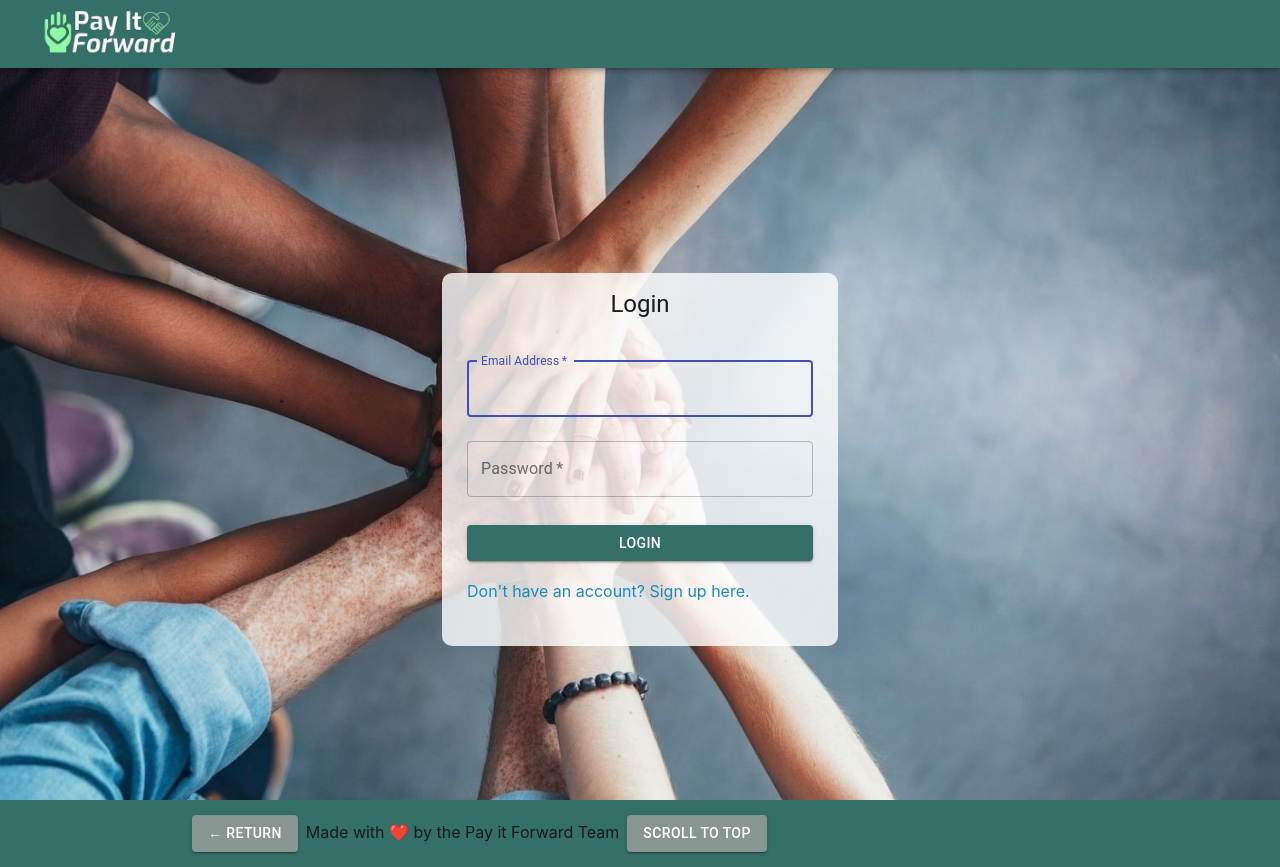
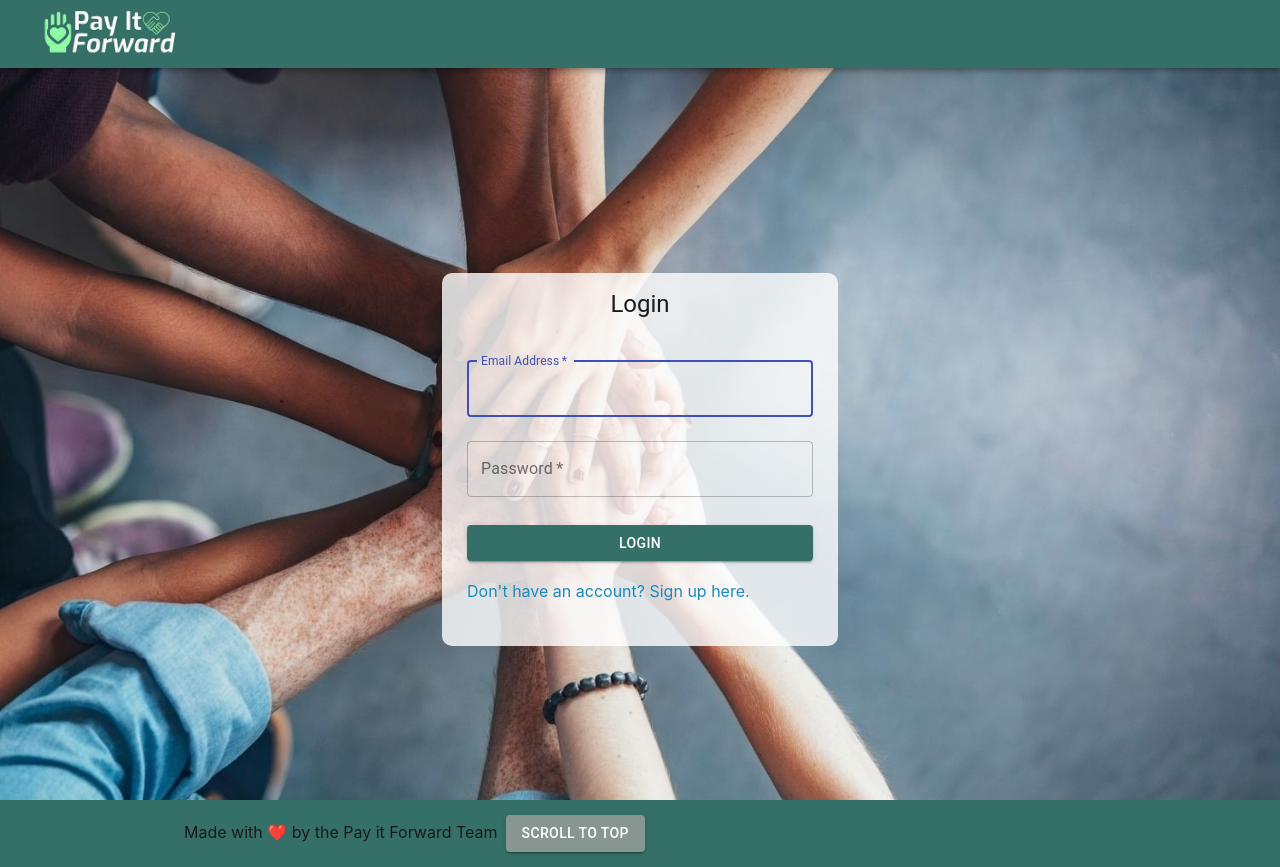
Before and after one commit to chandraucb/payitforward, a React (Create React App) app in the folder client/: page /Project in a window 1280 px wide. Built offline with nearby package versions, Linux system fonts and the light colour scheme.

Commit message:
removed return button bc its buggy

```diff
--- a/client/src/components/Footer/index.js
+++ b/client/src/components/Footer/index.js
@@ -19,13 +19,6 @@ const useStyles = makeStyles((theme) => ({
 
 const Footer = () => {
   const classes = useStyles();
-  const location = useLocation();
-  const navigate = useNavigate();
-
-  const handleReturn = () => {
-    navigate(-1);
-  };
-
   const handleClickToTop = () => {
     window.scrollTo({ top: 0, behavior: "smooth" });
   };
@@ -33,16 +26,6 @@ const Footer = () => {
   return (
     <footer className={classes.footer}>
       <Container maxWidth="md" className='container'>
-        {location.pathname !== '/' && (
-          <Button
-            variant="contained"
-            color="primary"
-            className={classes.button}
-            onClick={handleReturn}
-          >
-            &larr; Return
-          </Button>
-        )}
         <Typography variant="h7" align="center" gutterBottom>
           Made with{' '}
           <span
```
